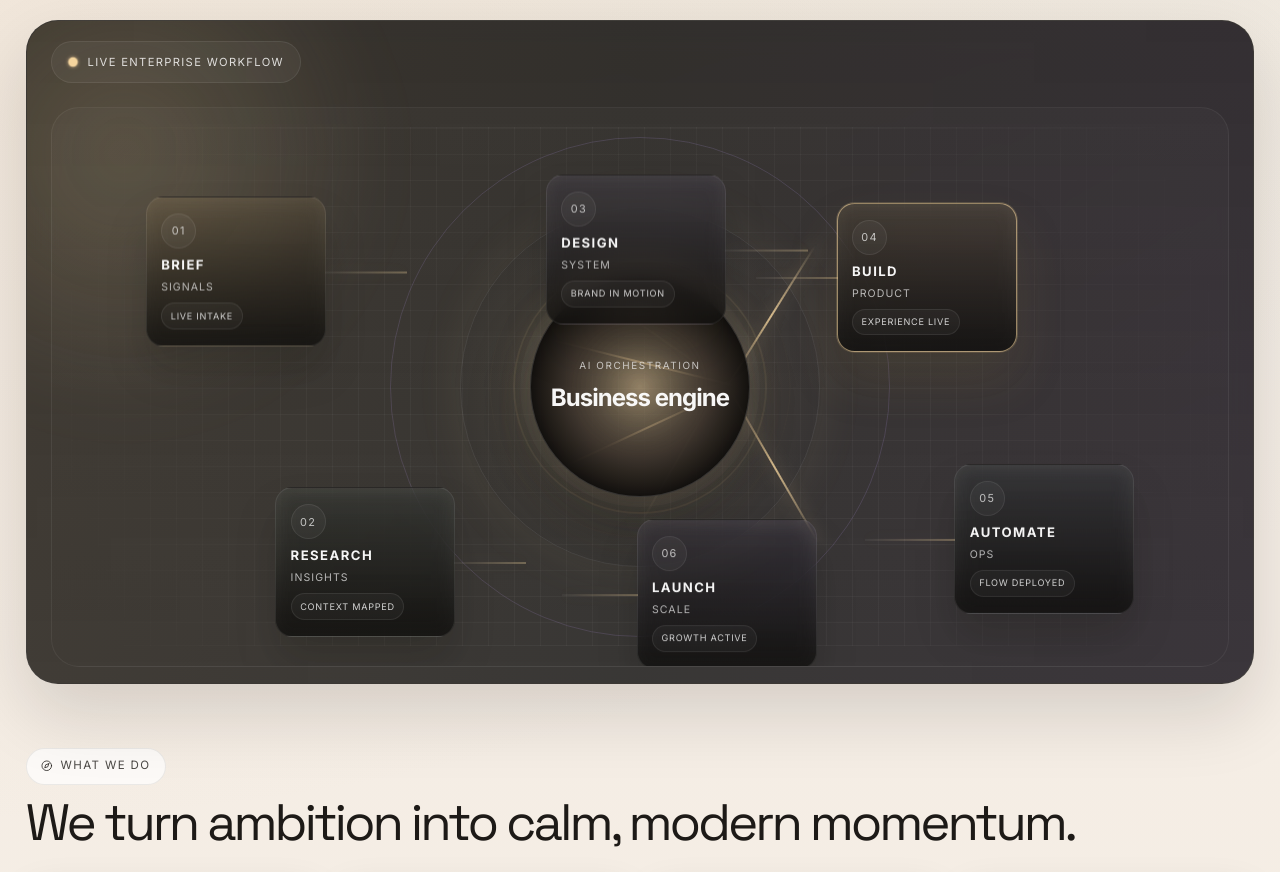
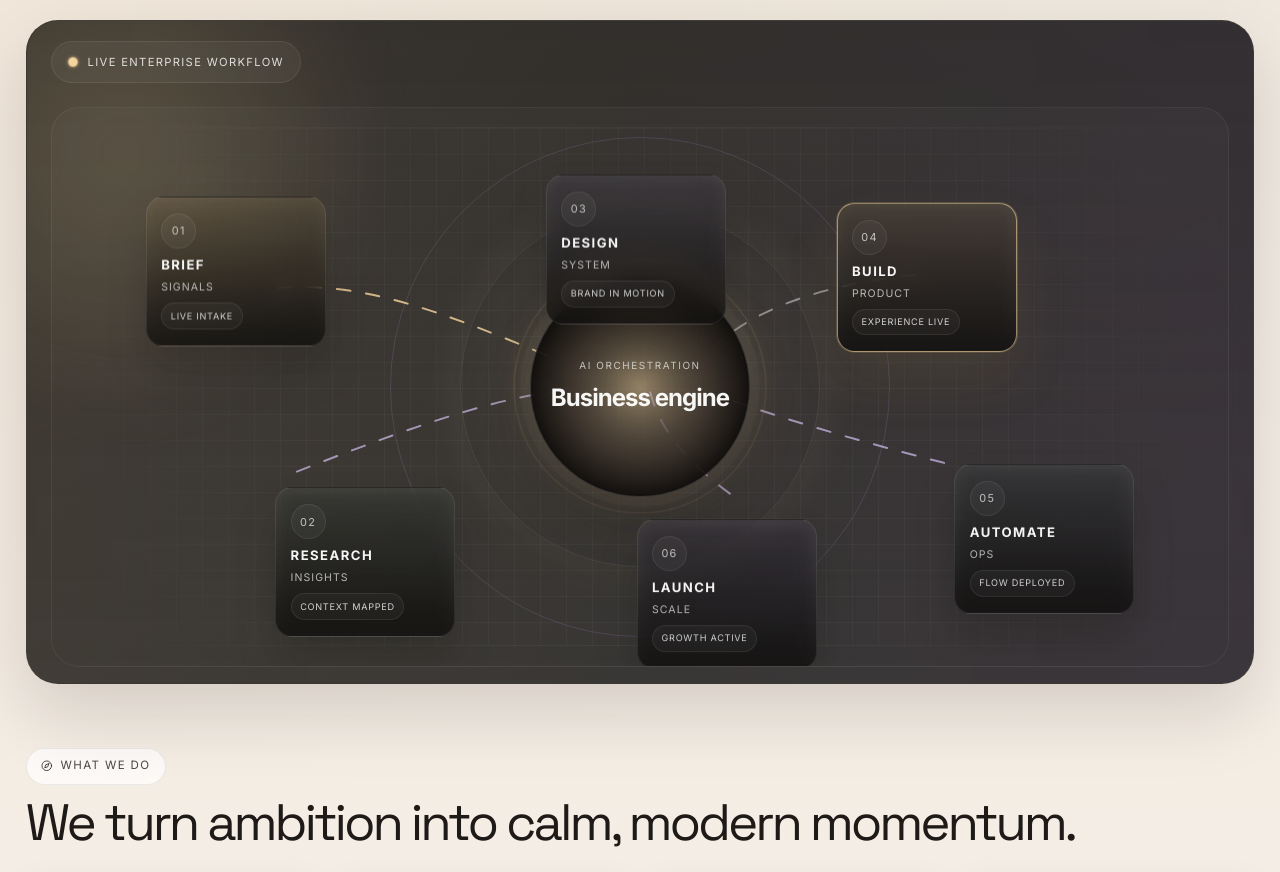
Before and after one commit to vaseenalabs-svg/vaseenalabs-website, a Next.js app: page / in a window 1280 px wide. Shown: the part 1141-2013 px from the top of the page. Built offline with nearby package versions, Linux system fonts and the light colour scheme.

Commit message:
Improve the Business Engine Workflow

```diff
--- a/src/app/globals.css
+++ b/src/app/globals.css
@@ -692,16 +692,6 @@ header {
   animation: floatNode 6s ease-in-out infinite;
 }
 
-.automation-node::before {
-  content: '';
-  position: absolute;
-  height: 2px;
-  background: linear-gradient(90deg, rgba(255,255,255,0.12), rgba(244, 212, 157, 0.9), rgba(255,255,255,0.12));
-  background-size: 200% 100%;
-  box-shadow: 0 0 16px rgba(244, 212, 157, 0.25);
-  animation: flowLine 3.5s linear infinite;
-}
-
 .automation-node.active {
   border-color: rgba(244, 212, 157, 0.58);
   box-shadow: 0 0 0 1px rgba(244, 212, 157, 0.18), 0 28px 50px rgba(116, 93, 46, 0.18);
@@ -720,17 +710,11 @@ header {
 }
 
 .node-1 { left: 8%; top: 16%; animation-delay: 0.3s; }
-.node-1::before { right: -82px; top: 50%; width: 82px; }
 .node-2 { left: 19%; top: 68%; animation-delay: 1s; }
-.node-2::before { right: -72px; top: 50%; width: 72px; }
 .node-3 { left: 42%; top: 12%; animation-delay: 1.5s; }
-.node-3::before { right: -83px; top: 50%; width: 83px; }
 .node-4 { right: 18%; top: 17%; animation-delay: 0.9s; }
-.node-4::before { left: -82px; top: 50%; width: 82px; }
 .node-5 { right: 8%; top: 64%; animation-delay: 1.8s; }
-.node-5::before { left: -90px; top: 50%; width: 90px; }
 .node-6 { right: 35%; top: 74%; animation-delay: 2.1s; }
-.node-6::before { left: -76px; top: 50%; width: 76px; }
 
 .node-rank {
   display: inline-flex;
@@ -782,38 +766,39 @@ header {
   text-transform: uppercase;
 }
 
-.data-stream {
-  position: absolute;
-  top: 50%;
-  left: 50%;
-  width: 160px;
-  height: 2px;
-  transform: translate(-50%, -50%);
-  border-radius: 999px;
-  background: linear-gradient(90deg, transparent, rgba(244, 212, 157, 0.85), transparent);
-  box-shadow: 0 0 16px rgba(244, 212, 157, 0.35);
-  opacity: 0;
-  animation: streamPulse 3.6s ease-in-out infinite;
-}
-
-.stream-a { transform: rotate(35deg) translate(-50%, -50%); width: 180px; }
-.stream-b { transform: rotate(122deg) translate(-50%, -50%); width: 170px; animation-delay: 0.7s; }
-.stream-c { transform: rotate(-25deg) translate(-50%, -50%); width: 190px; animation-delay: 1.4s; }
-.stream-d { transform: rotate(-120deg) translate(-50%, -50%); width: 180px; animation-delay: 2.1s; }
-.stream-e { transform: rotate(14deg) translate(-50%, -50%); width: 200px; animation-delay: 2.7s; }
-.stream-f { transform: rotate(-60deg) translate(-50%, -50%); width: 160px; animation-delay: 3.1s; }
-
-@keyframes flowLine {
-  0% { background-position: 0% 50%; opacity: 0.35; }
-  50% { opacity: 1; }
-  100% { background-position: 200% 50%; opacity: 0.4; }
-}
-
-@keyframes streamPulse {
-  0% { opacity: 0; }
-  20% { opacity: 1; }
-  70% { opacity: 1; }
-  100% { opacity: 0; }
+.automation-svg {
+  position: absolute;
+  inset: 0;
+  width: 100%;
+  height: 100%;
+  z-index: 1;
+  pointer-events: none;
+}
+
+.flow-path {
+  fill: none;
+  stroke: rgba(244, 212, 157, 0.9);
+  stroke-width: 2;
+  stroke-linecap: round;
+  stroke-dasharray: 14 16;
+  animation: flowDash 4s linear infinite;
+  opacity: 0.9;
+}
+
+.path-2,
+.path-5,
+.path-6 {
+  stroke: rgba(189, 173, 212, 0.9);
+}
+
+.path-3,
+.path-4 {
+  stroke: rgba(255, 255, 255, 0.48);
+}
+
+@keyframes flowDash {
+  from { stroke-dashoffset: 0; }
+  to { stroke-dashoffset: -220; }
 }
 
 @keyframes floatNode {
--- a/src/app/page.tsx
+++ b/src/app/page.tsx
@@ -347,6 +347,15 @@ export default function Home() {
             </div>
 
             <div className="automation-architecture" aria-label="Business automation workflow diagram">
+              <svg className="automation-svg" viewBox="0 0 1200 560" preserveAspectRatio="xMidYMid meet" aria-hidden="true">
+                <path className="flow-path path-1" d="M 220 180 C 310 170, 390 200, 510 250" />
+                <path className="flow-path path-2" d="M 240 370 C 330 335, 430 296, 510 285" />
+                <path className="flow-path path-3" d="M 530 155 C 560 150, 575 175, 590 210" />
+                <path className="flow-path path-4" d="M 890 165 C 820 170, 730 190, 680 235" />
+                <path className="flow-path path-5" d="M 920 360 C 820 335, 720 305, 670 285" />
+                <path className="flow-path path-6" d="M 700 395 C 650 360, 620 325, 610 285" />
+              </svg>
+
               <div className="system-glow" />
               <div className="orbit orbit-one" />
               <div className="orbit orbit-two" />
@@ -368,13 +377,6 @@ export default function Home() {
                   <span className="node-status">{node.status}</span>
                 </div>
               ))}
-
-              <div className="data-stream stream-a" />
-              <div className="data-stream stream-b" />
-              <div className="data-stream stream-c" />
-              <div className="data-stream stream-d" />
-              <div className="data-stream stream-e" />
-              <div className="data-stream stream-f" />
             </div>
           </div>
         </section>
```
